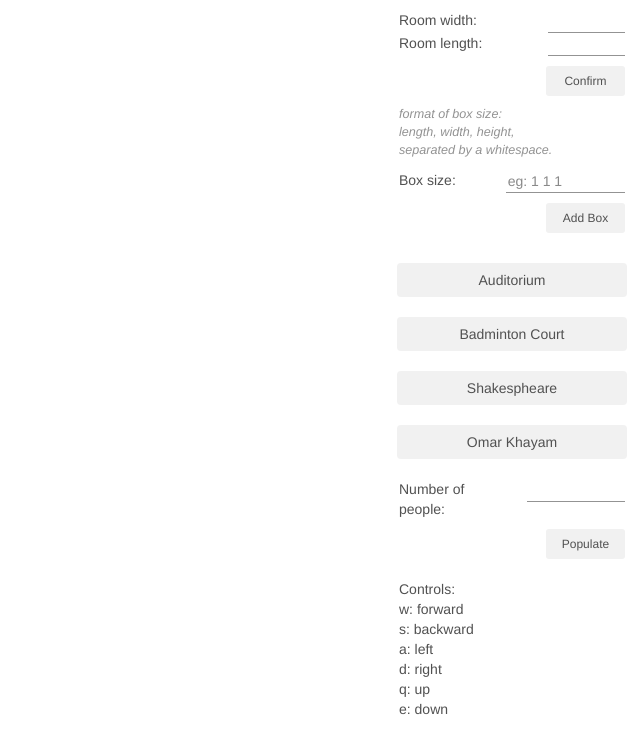
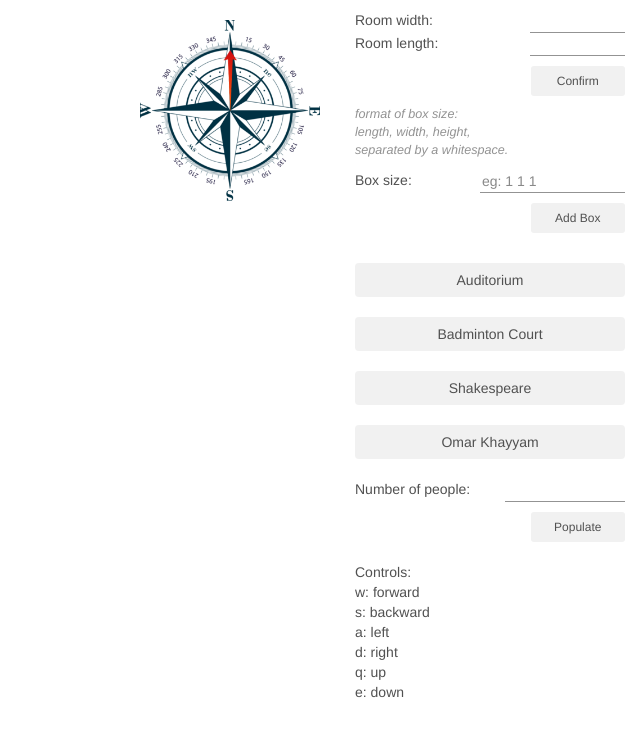
Before and after one commit to 0019/simtool, a plain HTML site: page index.html in a window 1280 px wide. Shown: the whole page, without its empty margins (640-1280 px from the left). Drawn offline with nearby package versions, Linux system fonts and the light colour scheme.

Commit message:
Added compass

```diff
--- a/css/style.css
+++ b/css/style.css
@@ -1,4 +1,5 @@
 #control_panel {
+	display: inline-block;
 	padding-top: 10px;
 	padding-bottom: 10px;
 	background-color: white;
@@ -8,8 +9,34 @@
 	position: fixed;
 	top: 0px;
 	right: 0px;
-	width: 20vw;
+	width: 300px;
 	z-index: 10;
+}
+
+#compass_box {
+	padding-top: 20px;
+	padding-bottom: 10px;
+	width: 180px;
+	height: auto;
+	overflow: hidden;
+	position: fixed;
+	right: 320px;
+	z-index: 10;
+}
+
+#compass {
+	width: 100%;
+	height: 100%;
+	z-index: 10
+}
+
+#arrow {
+	position: absolute;
+	left: 67.7px;
+	top: 58px;
+	height: 45px;
+	-webkit-Transform: rotate(132deg);
+	z-index: 12;
 }
 
 #control_panel input {
--- a/index.html
+++ b/index.html
@@ -20,6 +20,10 @@
 	</head>
 
 	<body class="noselect">
+		<div id="compass_box">
+			<img id="arrow" src="res/arrow.png"></img>
+			<img id="compass" src="res/compass.png"></img>
+		</div>
 		<div id="control_panel">
 			<div class="container-fluid">
 				<div class="row">
@@ -50,10 +54,10 @@
 					<button type="button" class="btn directory" id="badm">Badminton Court</button>
 				</div>
 				<div class="row">
-					<button type="button" class="btn directory" id="shakes">Shakespheare</button>
+					<button type="button" class="btn directory" id="shakes">Shakespeare</button>
 				</div>
 				<div class="row">
-					<button type="button" class="btn directory" id="omar">Omar Khayam</button>
+					<button type="button" class="btn directory" id="omar">Omar Khayyam</button>
 				</div>
 			</div>
 			<div class="container-fluid section">
--- a/js/script.js
+++ b/js/script.js
@@ -100,11 +100,17 @@ var badm_settings =
 
 $('#audi').click(function() {
 	$('#boxes').html(audi_settings);
+	envRotation = -90;
+	var y = $('#camera').attr('rotation').y;
+	rotateCompass(y);
 	changeRoomSize(18, 17);
 });
 
 $('#badm').click(function() {
 	$('#boxes').html(badm_settings);
+	envRotation = -90;
+	var y = $('#camera').attr('rotation').y;
+	rotateCompass(y);
 	changeRoomSize(18.3, 13.4);
 });
 
@@ -166,6 +172,7 @@ $('body').on('keydown', function(e) {
 });
 
 function start() {
+	rotateCompass(0);
 	changeRoomSize(20, 17);
 	gridsUp(20, 17);
 	framesUp(20, 17);
@@ -178,6 +185,12 @@ function start() {
 	document.addEventListener('mozpointerlockchange', lockChangeHandler, false);
 }
 
+function rotateCompass(deg) {
+	var compass = document.getElementById('compass');
+	deg += envRotation;
+	compass.style.webkitTransform = 'rotate(' + deg + 'deg)';
+}
+
 function canvasLoop(event) {
 	var rotation = $('#camera').attr('rotation');
 	var movementX = event.movementX || event.mozMovementX || event.webkitMovementX || 0;
@@ -185,6 +198,7 @@ function canvasLoop(event) {
 	var y = parseFloat(rotation.y) - movementX * 0.12;
 	var x = parseFloat(rotation.x) - movementY * 0.12;
 	x = Math.max( -90, Math.min(90, x) );
+	rotateCompass(y);
 	$('#camera').attr('rotation', x + ' ' + y + ' ' + rotation.z);
 }
 
@@ -224,6 +238,7 @@ function framesUp(length, width) {
 }
 
 var element, length, width;
+var envRotation = 0;
 start();
 
 /* -------------------------------------------Call For An Army--------------------------------------------------- */
```
Also changed, not shown: res/arrow.png (added), res/compass.png (added), 2 other files.
